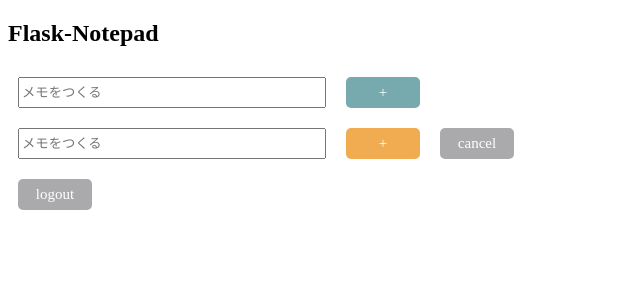
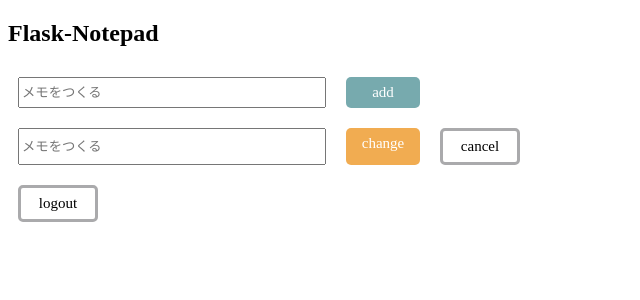
Before and after one commit to HiroshiOnodera/Flask-Notepad, a Flask app: template templates/edit.html in a window 1280 px wide. Shown: the top 300 px of the page, without its empty margins (0-640 px from the left). Run offline with Flask 2, Linux system fonts and the light colour scheme; tables that the repository leaves empty hold one stand-in row (values such as "Sample post"); the template is opened without the code that fills it: values that come from a table or form of the project are taken from there, most other values are stand-ins (such as "Sample title", 1, 10 or a date in 2020); parts of the project's set-up code (start-up, migrations or seed data) failed here and were passed over.

Commit message:
addボタン,deleteボタン,changeボタンのデザイン変更。 記号では、何の機能かわかりにくいので、文字に変更した。

```diff
--- a/templates/edit.html
+++ b/templates/edit.html
@@ -18,7 +18,7 @@
         {{ form.csrf_token }}
         <div class="create_memo">
             {{ form.sentence }}
-            <a href="javascript:create_memo.submit()" class="button green">+</a>
+            <a href="javascript:create_memo.submit()" class="button green">add</a>
         </div>
     </form>
 
@@ -29,8 +29,8 @@
             {{ edit_form.csrf_token }}
             <div class="create_memo">
                 {{ edit_form.sentence }}
-                <a href="javascript:edit_memo.submit()" class="button orange">+</a>
-                <a href="/home" class="button gray">cancel</a>
+                <a href="javascript:edit_memo.submit()" class="button orange">change</a>
+                <a href="/home" class="button gray-outline">cancel</a>
             </div>
         </form>
         {% else %}
@@ -42,11 +42,11 @@
                 <a href="javascript:edit_memo_{{pice.memo_id}}.submit()" class="memo_line">
                     {{pice.update_date}} <br>{{pice.sentence}}
                 </a>
-                <a href="javascript:delete_memo_{{pice.memo_id}}.submit()" class="button gray">-</a>
+                <a href="javascript:delete_memo_{{pice.memo_id}}.submit()" class="button gray">delete</a>
             </div>
         </form>
         {% endif %}
 
     {% endfor %}
-    <a href="/logout" class="button gray">logout</a>
+    <a href="/logout" class="button gray-outline">logout</a>
 {% endblock %}
--- a/templates/home.html
+++ b/templates/home.html
@@ -11,7 +11,7 @@
         {{ form.csrf_token }}
         <div class="create_memo">
             {{ form.sentence }}
-            <a href="javascript:create_memo.submit()" class="button green">+</a>
+            <a href="javascript:create_memo.submit()" class="button green">add</a>
         </div>
     </form>
 
@@ -23,9 +23,9 @@
             <a href="javascript:edit_memo_{{pice.memo_id}}.submit()" class="memo_line">
                 {{pice.update_date}} <br>{{pice.sentence}}
             </a>
-            <a href="javascript:delete_memo_{{pice.memo_id}}.submit()" class="button gray">-</a>
+            <a href="javascript:delete_memo_{{pice.memo_id}}.submit()" class="button gray">delete</a>
         </div>
     </form>
     {% endfor %}
-    <a href="/logout" class="button gray">logout</a>
+    <a href="/logout" class="button gray-outline">logout</a>
 {% endblock %}
```
